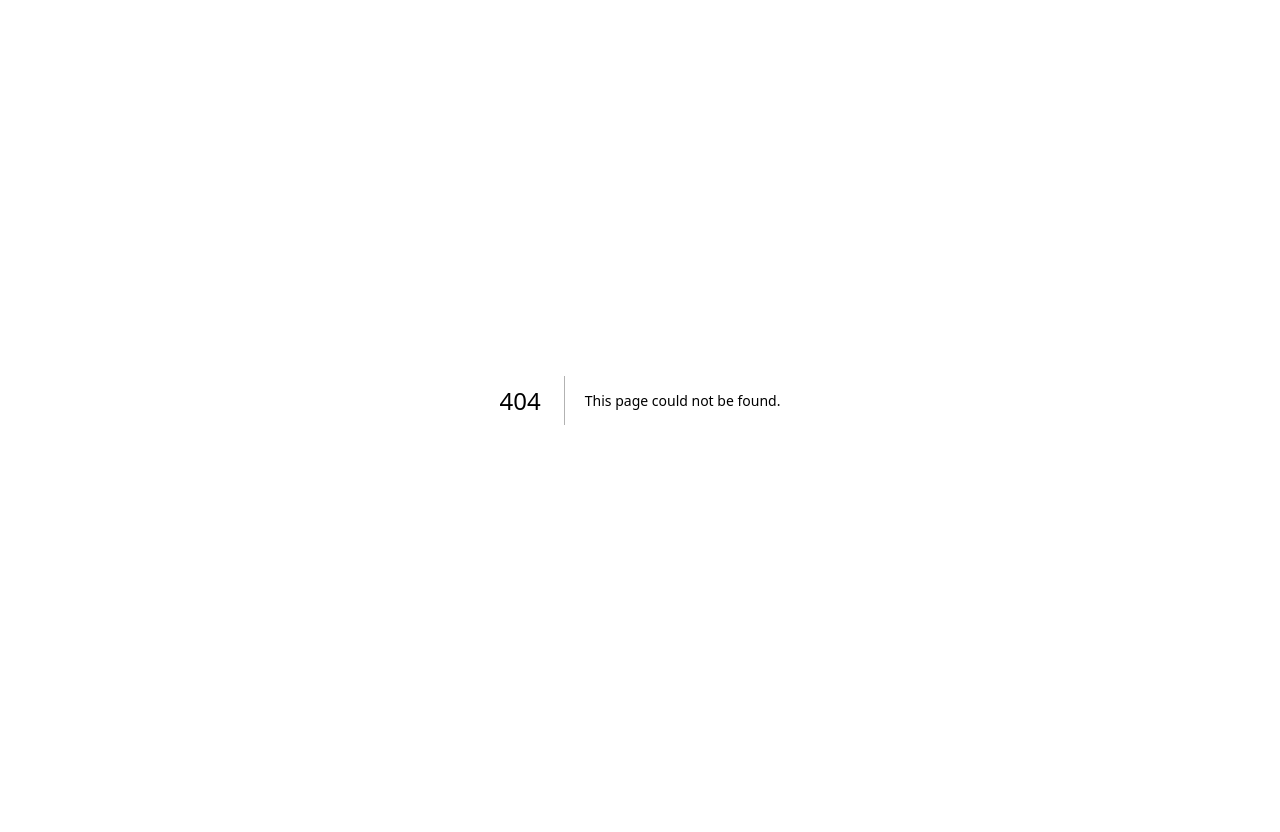
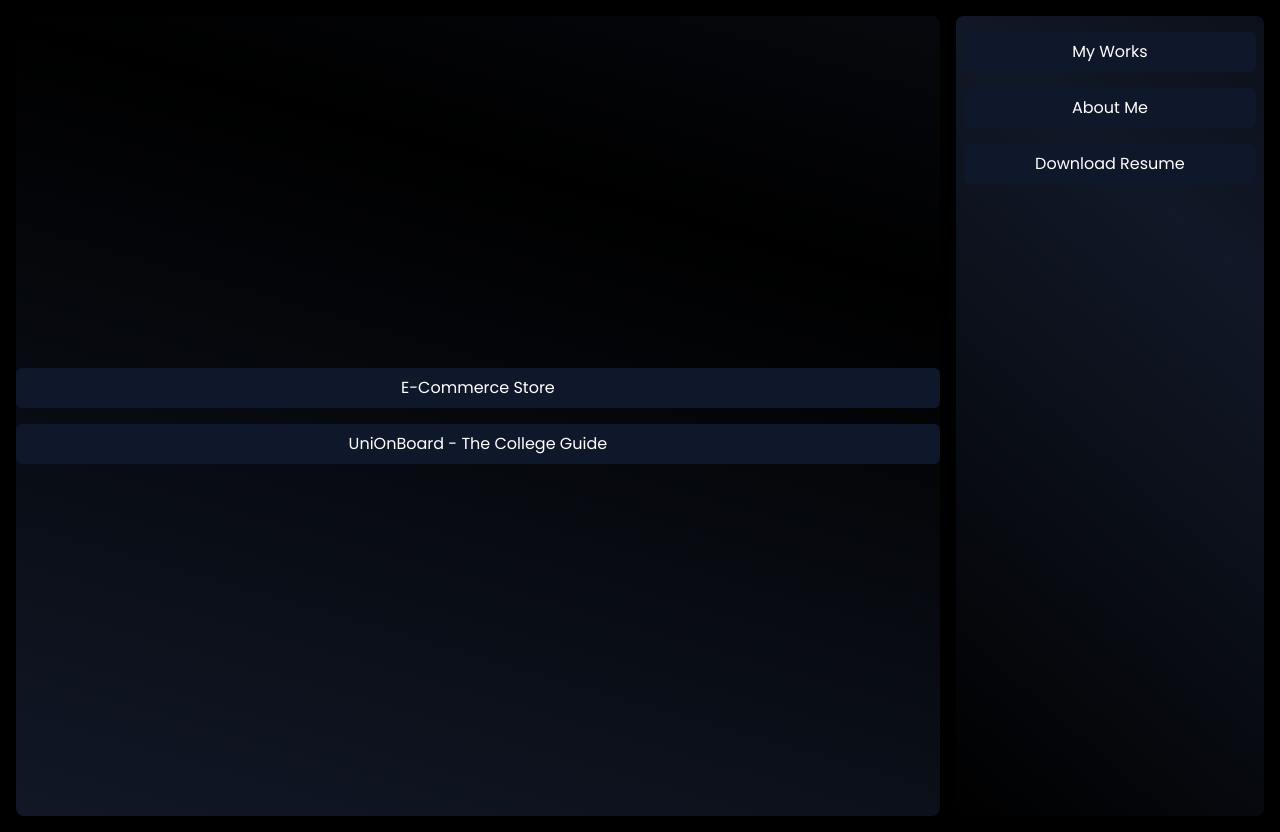
Before and after one commit to SmitGhelani/portfolio, a Next.js app: page /project in a window 1280 px wide. Before the commit this address had no page. Before the commit the page ends 800 px from the top, so only its background shows below. Built offline with nearby package versions, Linux system fonts and the light colour scheme.

Commit message:
Projects page added

```diff
--- a/app/components/project/index.tsx
+++ /dev/null
@@ -1,13 +0,0 @@
-import Image from "next/image";
-import Link from "next/link";
-
-const Project = () => {
-  return (
-    <div className="flex flex-col rounded-lg basis-3/4 bg-gradient-to-tr from-gray-900 via-black to-gray-900 p-30 justify-center items-center text-center h-screen w-full bg-300% animate-gradient" >
-        <Link href="https://ecommerce.smitghelani.xyz/" className="h-10 text-white font-poppins bg-slate-900 w-full items-center justify-center text-center m-2 p-2 rounded-md hover:cursor-pointer">E-Commerce Store</Link>
-        <Link href="https://unionboard.smitghelani.xyz/" className="h-10 text-white font-poppins bg-slate-900 w-full items-center justify-center text-center m-2 p-2 rounded-md hover:cursor-pointer">UniOnBoard - The College Guide</Link>
-    </div>
-  );
-};
-
-export default Project;
--- /dev/null
+++ b/app/project/page.tsx
@@ -0,0 +1,18 @@
+import Image from "next/image";
+import Link from "next/link";
+import SidePanel from "../components/sidepanel";
+
+const Project = () => {
+  return (
+    <div className="flex flex-row p-2 m-2">
+      <div className="flex flex-col rounded-lg basis-3/4 bg-gradient-to-tr from-gray-900 via-black to-gray-900 p-30 justify-center items-center text-center h-screen w-full bg-300% animate-gradient" >
+          <Link href="https://ecommerce.smitghelani.xyz/" className="h-10 text-white font-poppins bg-slate-900 w-full items-center justify-center text-center m-2 p-2 rounded-md hover:cursor-pointer">E-Commerce Store</Link>
+          <Link href="https://unionboard.smitghelani.xyz/" className="h-10 text-white font-poppins bg-slate-900 w-full items-center justify-center text-center m-2 p-2 rounded-md hover:cursor-pointer">UniOnBoard - The College Guide</Link>
+      </div>
+      <div className="p-2"></div>
+      <SidePanel />
+    </div>
+  );
+};
+
+export default Project;
```
